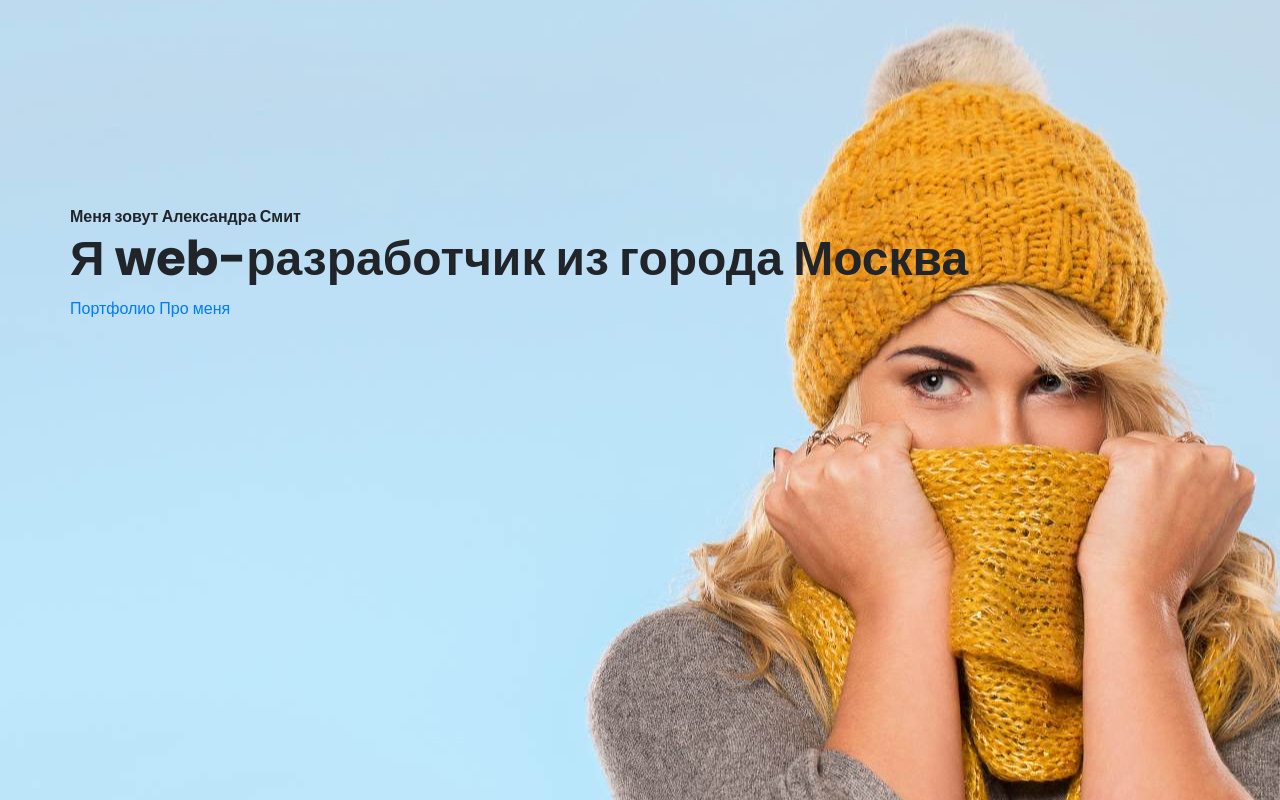
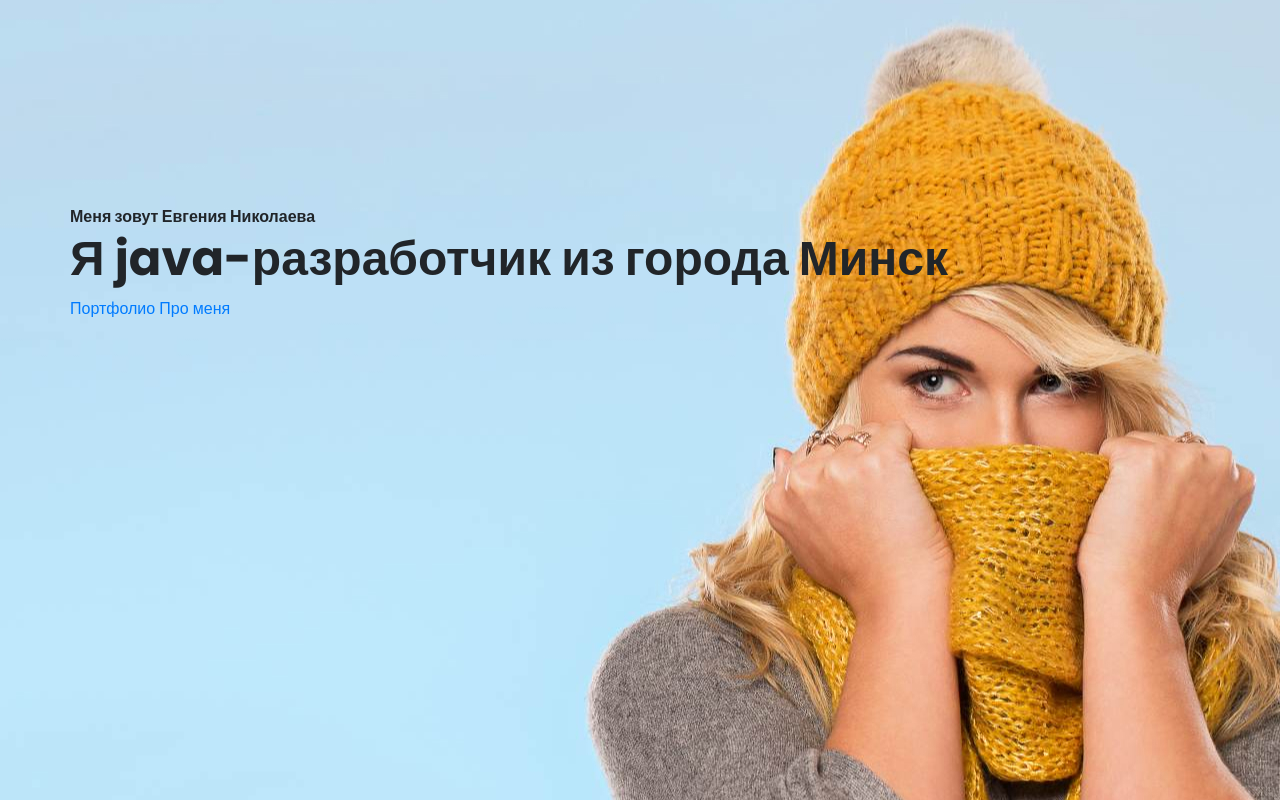
Before and after one commit to krlktv/portfolio, a website: page src/index.html in a window 1280 px wide. Drawn offline with nearby package versions, Linux system fonts and the light colour scheme; files that its build step writes are made by us from their sources; files whose address does not match are found by name.

Commit message:
fun commit

```diff
--- a/src/index.html
+++ b/src/index.html
@@ -50,9 +50,9 @@
 	<section class="promo">
 		<div class="container">
 			<div class="title title_fz16">
-				Меня зовут Александра Смит
+				Меня зовут Евгения Николаева
 			</div>
-			<h1 class="title title_fz48 promo__title">Я web-разработчик из города Москва</h1>
+			<h1 class="title title_fz48 promo__title">Я java-разработчик из города Минск</h1>
 			<div class="promo__btns">
 				<a href="#" class="promo__link btn">Портфолио</a>
 				<a href="#" class="promo__link">Про меня</a>
```
Also changed, not shown: dist/index.html.
